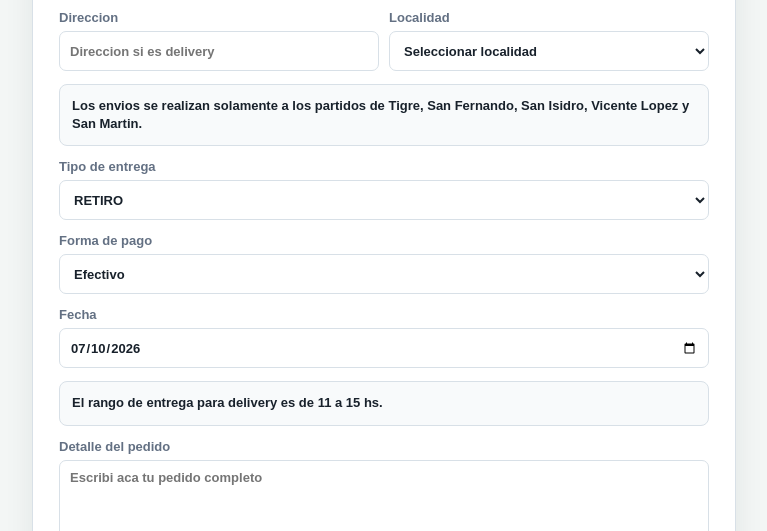
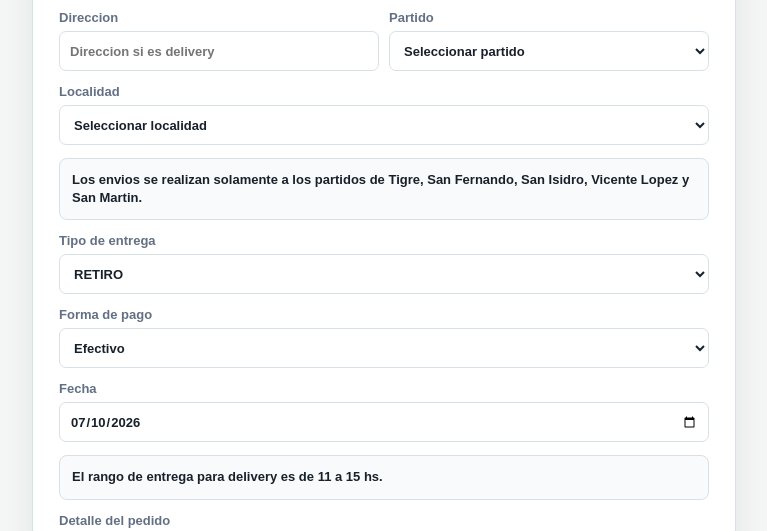
Before and after one commit to jspinelli90/app-pedidos, a website: page public/cliente.html in a window 1280 px wide. Shown: the part 198-729 px from the top of the page, without its empty margins (256-1023 px from the left). Drawn offline with Linux system fonts and the light colour scheme.

Commit message:
Update cliente.html

```diff
--- a/public/cliente.html
+++ b/public/cliente.html
@@ -28,9 +28,9 @@
             <label>Direccion
               <input id="clientAddress" autocomplete="street-address" placeholder="Calle, numero, piso o referencia">
             </label>
-            <label>Localidad
-              <select id="clientLocality">
-                <option value="">Seleccionar localidad</option>
+            <label>Partido
+              <select id="clientDistrict">
+                <option value="">Seleccionar partido</option>
                 <option>Tigre</option>
                 <option>San Fernando</option>
                 <option>San Isidro</option>
@@ -39,6 +39,12 @@
               </select>
             </label>
           </div>
+
+          <label>Localidad
+              <select id="clientLocality">
+                <option value="">Seleccionar localidad</option>
+              </select>
+            </label>
 
           <div class="client-notice">
             Los envios se realizan solamente a los partidos de Tigre, San Fernando, San Isidro, Vicente Lopez y San Martin.
```
